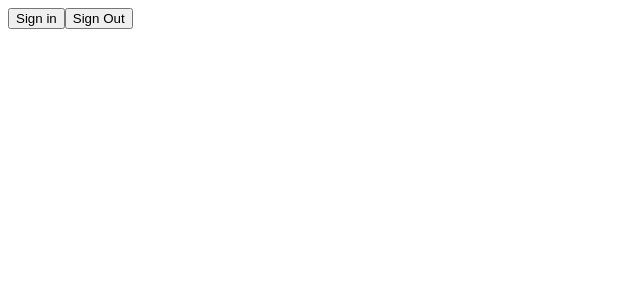
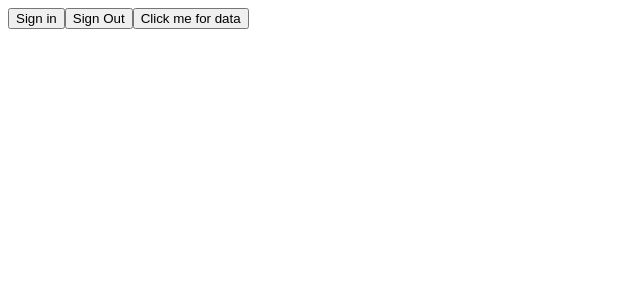
Before and after one commit to darthinvader/FirebaseTestingGrounds, a React (Create React App) app: page / in a window 1280 px wide. Shown: the top 300 px of the page, without its empty margins (0-640 px from the left). Built offline with nearby package versions, Linux system fonts and the light colour scheme; no server answers.

Commit message:
[feat] write to realtime database

```diff
--- a/src/App.js
+++ b/src/App.js
@@ -31,7 +31,7 @@ function App() {
           });
         })();
 
-        const starCountRef = ref(database, "books");
+        const starCountRef = ref(database, "city");
         onValue(starCountRef, (snapshot) => {
           const data = snapshot.val();
           console.log(data);
@@ -53,6 +53,13 @@ function App() {
     <>
       <SignInButton />
       <SignOutButton />
+      <button
+        onClick={() =>
+          writeUserData("johnhathanasdasdasd", "johnathan@com", "johnathan.com")
+        }
+      >
+        Click me for data
+      </button>
     </>
   );
 }
```
